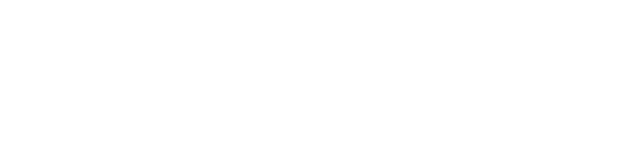
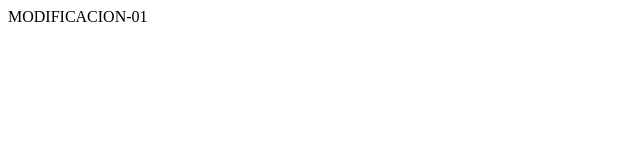
Before and after one commit to darioburdadv/test-01, a plain HTML site: page index.html in a window 1280 px wide. Shown: the whole page, without its empty margins (0-640 px from the left). Drawn offline with Linux system fonts and the light colour scheme.

Commit message:
Update index.html

```diff
--- a/index.html
+++ b/index.html
@@ -6,6 +6,6 @@
     <title>Document</title>
 </head>
 <body>
-
+    MODIFICACION-01
 </body>
 </html>
```
